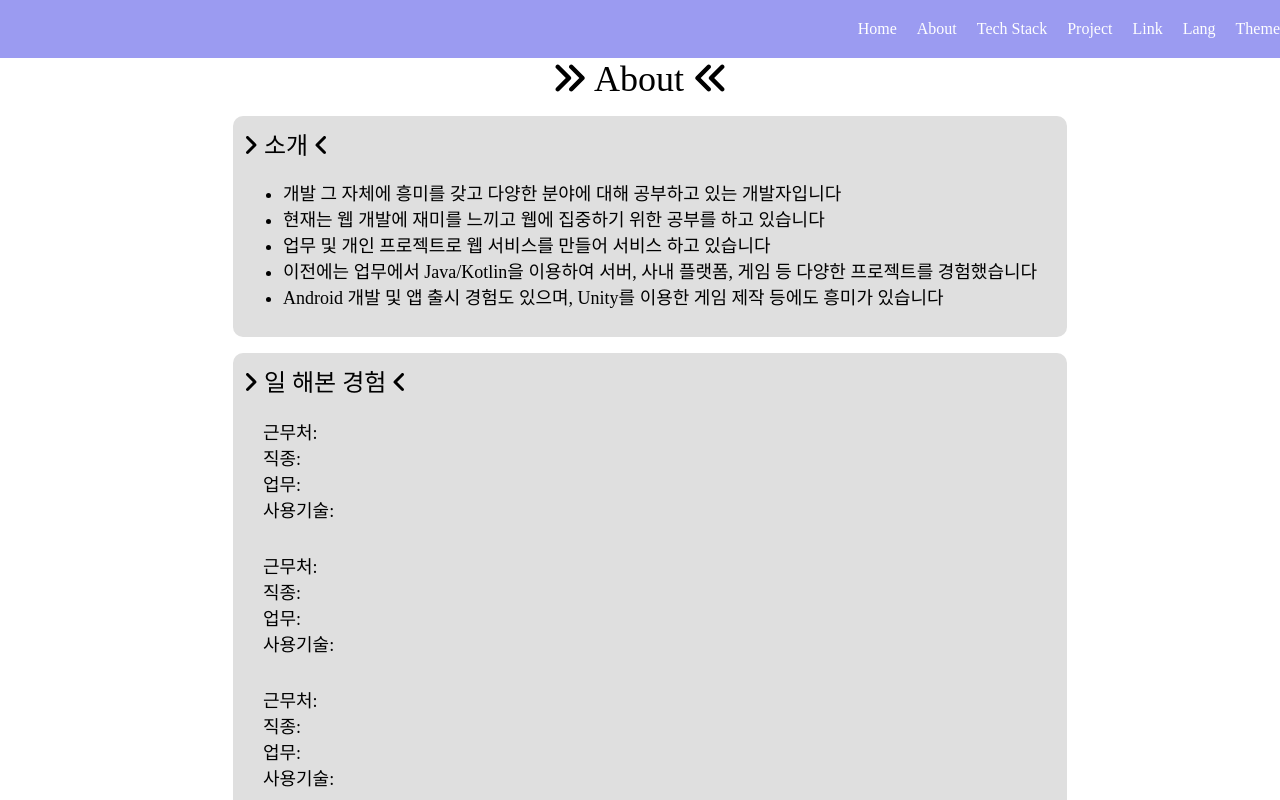
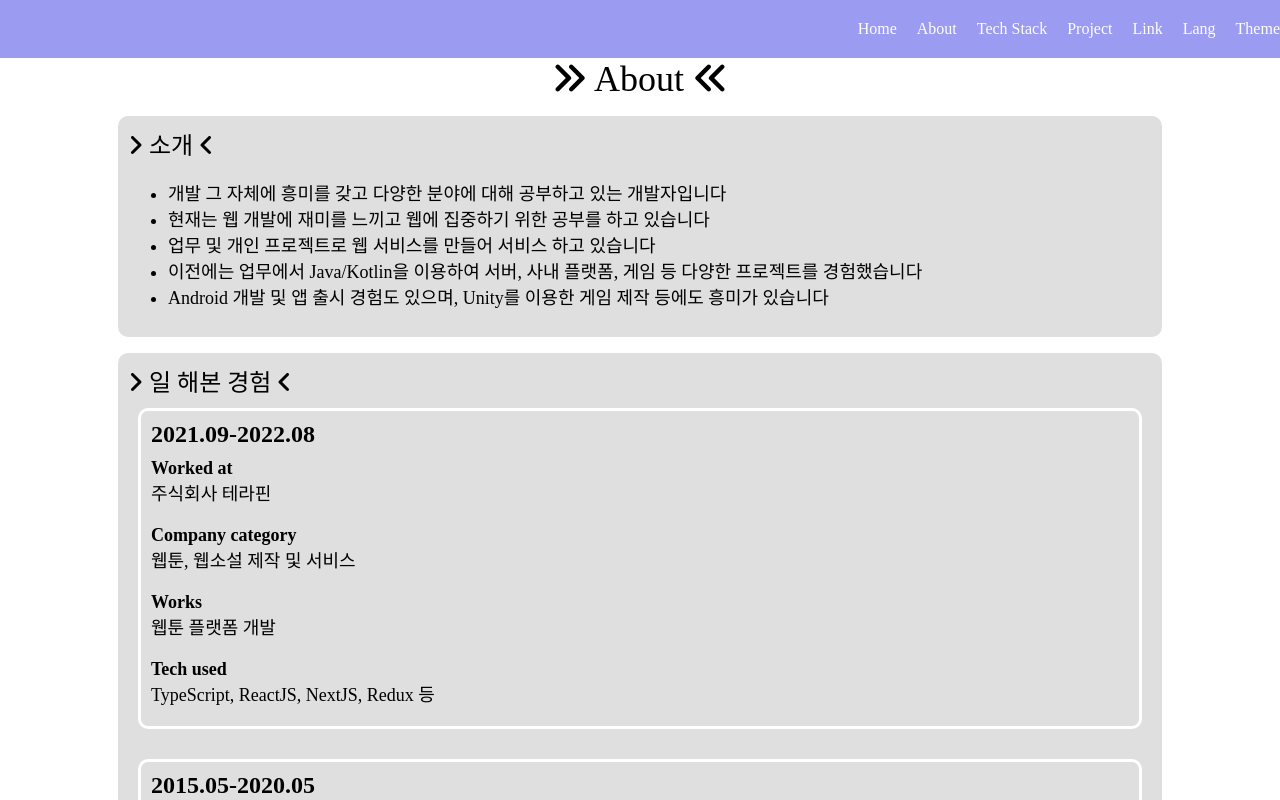
Before and after one commit to prunusnira/personalpage-vue, a Vue app: page /about in a window 1280 px wide. Built offline with nearby package versions, Linux system fonts and the light colour scheme.

Commit message:
다언어 데이터 추가

```diff
--- a/src/components/about/WorkExp.vue
+++ b/src/components/about/WorkExp.vue
@@ -10,47 +10,58 @@ export default {
   },
   data() {
     return {
+      box: "box",
       date: "date",
-      company: "company",
-      type: "type",
-      work: "work",
-      tech: "tech",
-      etc: "etc",
+      wrap: "wrap",
+      itemTitle: "itemTitle",
     };
   },
 };
 </script>
 
 <template>
-  <div>
+  <div :class="box">
     <div :class="date">{{ dateStr }}</div>
-    <div :class="company">근무처: {{ companyStr }}</div>
-    <div :class="type">직종: {{ typeStr }}</div>
-    <div :class="work">업무: {{ workStr }}</div>
-    <div :class="tech">사용기술: {{ techStr }}</div>
-    <div :class="etc" v-if="etcStr && etcStr.length > 0">
-      기타: {{ etcStr }}
+    <div :class="wrap">
+      <div :class="itemTitle">Worked at</div>
+      <div>{{ companyStr }}</div>
+    </div>
+    <div :class="wrap">
+      <div :class="itemTitle">Company category</div>
+      <div>{{ typeStr }}</div>
+    </div>
+    <div :class="wrap">
+      <div :class="itemTitle">Works</div>
+      <div>{{ workStr }}</div>
+    </div>
+    <div :class="wrap">
+      <div :class="itemTitle">Tech used</div>
+      <div>{{ techStr }}</div>
+    </div>
+    <div :class="wrap" v-if="etcStr && etcStr.length > 0">
+      <div :class="itemTitle">etc</div>
+      <div>{{ etcStr }}</div>
     </div>
   </div>
 </template>
 
 <style scoped>
+.box {
+  border: solid 3px white;
+  border-radius: 10px;
+  padding: 10px;
+}
+
 .date {
   font-weight: bold;
+  font-size: 24px;
 }
 
-.company {
+.wrap {
+  padding: 10px 0;
 }
 
-.type {
-}
-
-.work {
-}
-
-.tech {
-}
-
-.etc {
+.itemTitle {
+  font-weight: bold;
 }
 </style>
--- a/src/data/experience.ts
+++ b/src/data/experience.ts
@@ -6,9 +6,3 @@ export type ExpDataType = {
   etc: string;
   tech: string;
 };
-
-export type ExpIntlType = {
-  ko: Array<ExpDataType>;
-  en: Array<ExpDataType>;
-  jp: Array<ExpDataType>;
-};
--- a/src/data/tech/backend.ts
+++ b/src/data/tech/backend.ts
@@ -1,24 +1,52 @@
 import type { TechDetails, TechItem } from "./techItem";
 
-const backSpring: TechDetails = {
+const backSpringK: TechDetails = {
   name: "Spring/SpringBoot",
   about: ["웹 백엔드 및 REST API 서버 제작 경험"],
   exp: ["업무 및 개인 프로젝트에서 사용"],
   etc: [],
 };
 
-const backNode: TechDetails = {
+const backNodeK: TechDetails = {
   name: "NodeJS",
   about: ["개인 프로젝트의 서버리스 시스템에 사용 (AWS Lambda)"],
   exp: ["개인 프로젝트에서 사용"],
   etc: [],
 };
 
+const backSpringJ: TechDetails = {
+  name: "Spring/SpringBoot",
+  about: ["バックエンド・REST APIの制作経験あり"],
+  exp: ["業務・個人プロジェクトで利用"],
+  etc: [],
+};
+
+const backNodeJ: TechDetails = {
+  name: "NodeJS",
+  about: ["個人プロジェクトのサーバーレスシステムを作成 (AWS Lambda)"],
+  exp: ["個人プロジェクトで利用"],
+  etc: [],
+};
+
+const backSpringE: TechDetails = {
+  name: "Spring/SpringBoot",
+  about: ["Experienced in web backend and REST API development"],
+  exp: ["Used in both work and personal projects"],
+  etc: [],
+};
+
+const backNodeE: TechDetails = {
+  name: "NodeJS",
+  about: ["Used in personal project (AWS Lambda, serverless backend)"],
+  exp: ["Used in personal project"],
+  etc: [],
+};
+
 export const techBackend: TechItem = {
   title: "Backend",
   details: {
-    ko: [backSpring, backNode],
-    en: [],
-    jp: [],
+    ko: [backSpringK, backNodeK],
+    en: [backSpringE, backNodeE],
+    jp: [backSpringJ, backNodeJ],
   },
 };
--- a/src/data/tech/nonweb.ts
+++ b/src/data/tech/nonweb.ts
@@ -1,6 +1,6 @@
 import type { TechDetails, TechItem } from "./techItem";
 
-const techUnity: TechDetails = {
+const techUnityK: TechDetails = {
   name: "Unity 3D",
   about: ["이전 회사 및 개인 개발로 간단한 게임을 만들어 본 적이 있습니다"],
   exp: [
@@ -10,7 +10,7 @@ const techUnity: TechDetails = {
   etc: [],
 };
 
-const techAndroid: TechDetails = {
+const techAndroidK: TechDetails = {
   name: "Android",
   about: [
     "대학교 학부생 시절부터 안드로이드 앱을 만들어 마켓에 올리거나 한 경험이 있습니다",
@@ -19,14 +19,14 @@ const techAndroid: TechDetails = {
   etc: [],
 };
 
-const techUML: TechDetails = {
+const techUMLK: TechDetails = {
   name: "UML 설계",
   about: ["학부생/대학원 연구실에서 UML 설계를 배웠습니다"],
   exp: [],
   etc: [],
 };
 
-const techNonDev: TechDetails = {
+const techNonDevK: TechDetails = {
   name: "개발 이외",
   about: [
     "MS Office 문서 작성 가능",
@@ -37,7 +37,7 @@ const techNonDev: TechDetails = {
   etc: ["YouTube에서 팬 영상 편집 채널 운영 중"],
 };
 
-const techEtc: TechDetails = {
+const techEtcK: TechDetails = {
   name: "기타",
   about: [
     "개발 중 데이터베이스가 필요한 경우 주로 RDB를 활용하였습니다",
@@ -51,7 +51,7 @@ const techEtc: TechDetails = {
 export const techNonWeb: TechItem = {
   title: "Web 이외 개발",
   details: {
-    ko: [techUnity, techAndroid, techUML, techEtc, techNonDev],
+    ko: [techUnityK, techAndroidK, techUMLK, techEtcK, techNonDevK],
     en: [],
     jp: [],
   },
--- a/src/data/text/about.ts
+++ b/src/data/text/about.ts
@@ -1,7 +1,6 @@
-import type { ExpIntlType } from "../experience";
+import type { ExpDataType } from "../experience";
 
-const expData: ExpIntlType = {
-  ko: [
+const expDataK: ExpDataType[] = [
   {
     date: "2021.09-2022.08",
     company: "주식회사 테라핀",
@@ -26,60 +25,59 @@ const expData: ExpIntlType = {
     etc: "석사학위 취득",
     tech: "JavaScript (web 개발), Java (R&D, Android)",
   },
-  ],
-  en: [
+];
+const expDataE: ExpDataType[] = [
   {
     date: "2021.09-2022.08",
-      company: "주식회사 테라핀",
-      type: "웹툰, 웹소설 제작 및 서비스",
-      work: "웹툰 플랫폼 개발",
+    company: "Terapin Studio",
+    type: "Webtoon, Web novel service",
+    work: "Webtoon platform development",
     etc: "",
-      tech: "TypeScript, ReactJS, NextJS, Redux 등",
+    tech: "TypeScript, ReactJS, NextJS, Redux, etc.",
   },
   {
     date: "2015.05-2020.05",
-      company: "한국전자인증 / AIBrain",
-      type: "금융, 보안, AI",
-      work: "R&D, 소프트웨어 개발",
-      etc: "전문연구요원으로 대체복무 진행",
+    company: "CrossCert / AIBrain",
+    type: "Finance, Security, AI",
+    work: "R&D, Software Development",
+    etc: "Alternative service for army",
     tech: "JavaScript, TypeScript, ReactJS (Web Frontend) / Java, Kotlin (Server, Android) / Unity3D (Game, Tool)",
   },
   {
     date: "2013.03-2015.02",
-      company: "부산대학교 전기전자컴퓨터공학부 소프트웨어공학 연구실",
-      type: "대학원 연구실",
-      work: "연구, R&D",
-      etc: "석사학위 취득",
-      tech: "JavaScript (web 개발), Java (R&D, Android)",
+    company: "Pusan National University Software Engineering Lab",
+    type: "Graduate School Lab",
+    work: "Research and Development",
+    etc: "Got Master degree",
+    tech: "JavaScript (web dev), Java (R&D, Android)",
   },
-  ],
-  jp: [
+];
+const expDataJ: ExpDataType[] = [
   {
     date: "2021.09-2022.08",
-      company: "주식회사 테라핀",
-      type: "웹툰, 웹소설 제작 및 서비스",
-      work: "웹툰 플랫폼 개발",
+    company: "テラピン・スタジオ",
+    type: "ウェブ漫画・ウェブ小説の制作及びサービス",
+    work: "ウェブ漫画プラットフォーム開発",
     etc: "",
-      tech: "TypeScript, ReactJS, NextJS, Redux 등",
+    tech: "TypeScript, ReactJS, NextJS, Redux など",
   },
   {
     date: "2015.05-2020.05",
-      company: "한국전자인증 / AIBrain",
-      type: "금융, 보안, AI",
-      work: "R&D, 소프트웨어 개발",
-      etc: "전문연구요원으로 대체복무 진행",
+    company: "韓国電子認証 / AIBrain",
+    type: "金融, セキュリティ, AI",
+    work: "R&D, ソフトウェア開発",
+    etc: "軍隊の代替服務として仕事をしました",
     tech: "JavaScript, TypeScript, ReactJS (Web Frontend) / Java, Kotlin (Server, Android) / Unity3D (Game, Tool)",
   },
   {
     date: "2013.03-2015.02",
-      company: "부산대학교 전기전자컴퓨터공학부 소프트웨어공학 연구실",
-      type: "대학원 연구실",
-      work: "연구, R&D",
-      etc: "석사학위 취득",
-      tech: "JavaScript (web 개발), Java (R&D, Android)",
+    company: "釜山大学校ソフトウェア工学研究室",
+    type: "大学院の研究室",
+    work: "研究, R&D",
+    etc: "修士学位取得",
+    tech: "JavaScript (web開発), Java (R&D, Android)",
   },
-  ],
-};
+];
 
 export default {
   ko: {
@@ -92,30 +90,30 @@ export default {
       "Android 개발 및 앱 출시 경험도 있으며, Unity를 이용한 게임 제작 등에도 흥미가 있습니다",
     ],
     expTitle: "일 해본 경험",
-    expData,
+    expData: expDataK,
   },
   en: {
     introTitle: "Introduction",
     introData: [
-      "개발 그 자체에 흥미를 갖고 다양한 분야에 대해 공부하고 있는 개발자입니다",
-      "현재는 웹 개발에 재미를 느끼고 웹에 집중하기 위한 공부를 하고 있습니다",
-      "업무 및 개인 프로젝트로 웹 서비스를 만들어 서비스 하고 있습니다",
-      "이전에는 업무에서 Java/Kotlin을 이용하여 서버, 사내 플랫폼, 게임 등 다양한 프로젝트를 경험했습니다",
-      "Android 개발 및 앱 출시 경험도 있으며, Unity를 이용한 게임 제작 등에도 흥미가 있습니다",
+      "A developer who has interest in development itself, and studying in various category",
+      "Currently stuyding web development",
+      "I made several work / personal projects with web development",
+      "Before web, I developed server, internal company platform, game and so on using Java/Kotlin",
+      "Experienced Android dev and app release, and interested in Unity game dev too",
     ],
     expTitle: "Work experiences",
-    expData,
+    expData: expDataE,
   },
   jp: {
     introTitle: "紹介",
     introData: [
-      "개발 그 자체에 흥미를 갖고 다양한 분야에 대해 공부하고 있는 개발자입니다",
-      "현재는 웹 개발에 재미를 느끼고 웹에 집중하기 위한 공부를 하고 있습니다",
-      "업무 및 개인 프로젝트로 웹 서비스를 만들어 서비스 하고 있습니다",
-      "이전에는 업무에서 Java/Kotlin을 이용하여 서버, 사내 플랫폼, 게임 등 다양한 프로젝트를 경험했습니다",
-      "Android 개발 및 앱 출시 경험도 있으며, Unity를 이용한 게임 제작 등에도 흥미가 있습니다",
+      "開発そのものに興味を持って様々なカテゴリの勉強をしています",
+      "現在はウェブ開発に面白さを感じて集中しています",
+      "業務・個人プロジェクトでウェブサービスを作成・サービスしています",
+      "以前は業務でJava/Kotlinを使ったサーバー、社内のプラットフォーム、ゲームなどの様々なプロジェクトを経験しました",
+      "Android開発とアプリのリリース経験があり、Unityのゲーム開発にも興味があります",
     ],
     expTitle: "仕事の経験",
-    expData,
+    expData: expDataJ,
   },
 };
--- a/src/data/text/index.ts
+++ b/src/data/text/index.ts
@@ -18,12 +18,12 @@ const TxtMain = {
     },
   },
   jp: {
-    desc: "코드로 많은 사람들에게 다가가고 싶은 개발자입니다",
+    desc: "コードで沢山の人に近づきたいデベロッパーです",
     btn: {
-      about: "Nira를 소개합니다",
-      tech: "사용 가능한 기술 스택",
-      proj: "진행 프로젝트 목록",
-      link: "관련 링크",
+      about: "Niraを紹介します",
+      tech: "技術スタック",
+      proj: "進行プロジェクト",
+      link: "関連リンク",
     },
   },
 };
--- a/src/views/AboutView.vue
+++ b/src/views/AboutView.vue
@@ -90,13 +90,15 @@ export default {
 .aboutWrapper {
   display: flex;
   flex-direction: column;
+  align-items: center;
   gap: 16px;
   padding-top: 16px;
+  width: 100%;
 }
 
 .aboutBox {
   background-color: #dfdfdf;
-  width: 100%;
+  width: 90%;
   max-width: 1024px;
   border-radius: 10px;
   padding: 10px;
@@ -118,6 +120,6 @@ export default {
   display: flex;
   flex-direction: column;
   gap: 30px;
-  padding: 20px;
+  padding: 10px;
 }
 </style>
```
Also changed, not shown: src/data/tech/frontend.ts (+68 -2 lines). Lines whose indentation alone changed are shown as unchanged.
